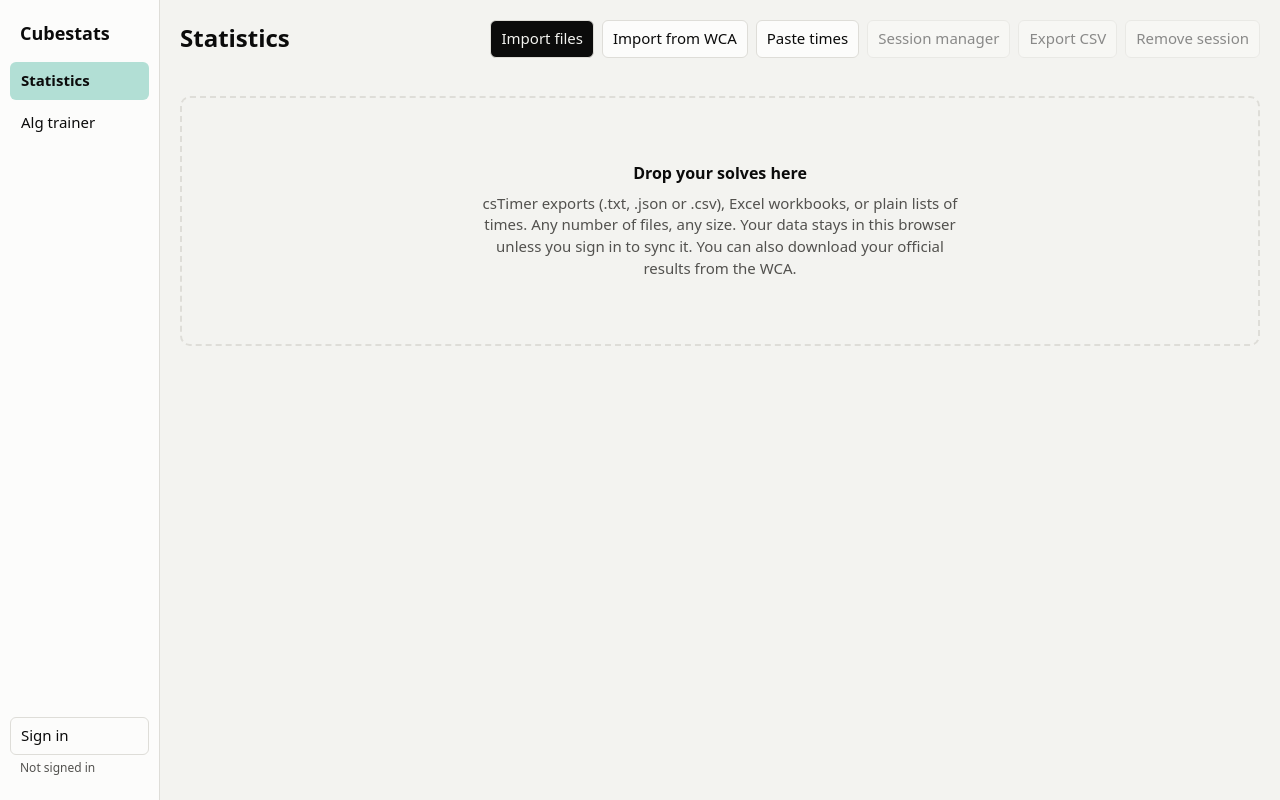
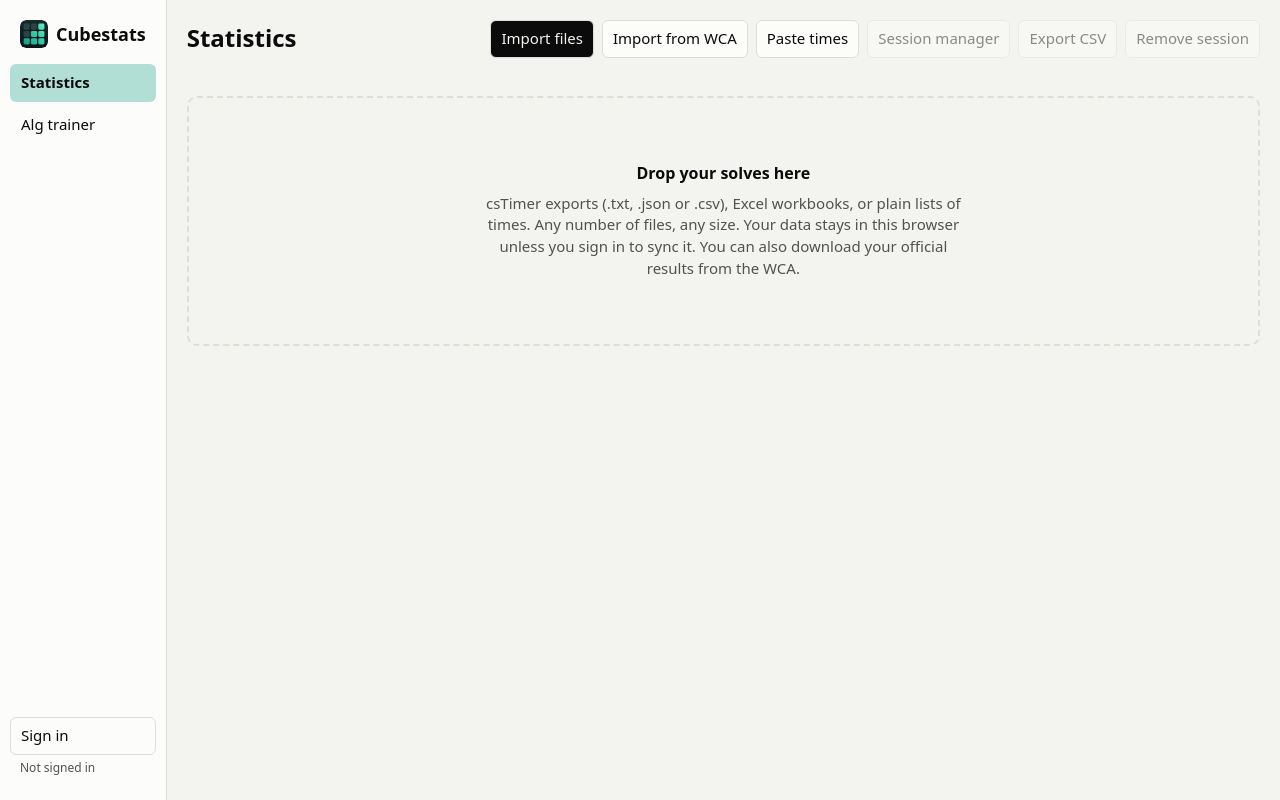
Before and after one commit to JD862/Cubestats, a website: page index.html in a window 1280 px wide. Drawn offline with Linux system fonts and the light colour scheme; no server answers.

Commit message:
Add a site icon
Co-Authored-By: Claude Opus 5.5 <noreply@anthropic.com>

```diff
--- a/index.html
+++ b/index.html
@@ -3,10 +3,11 @@
 <head>
 <meta charset="utf-8"><meta name="viewport" content="width=device-width,initial-scale=1">
 <title>Cubestats</title><link rel="stylesheet" href="style.css">
+<link rel="icon" href="icon.svg" type="image/svg+xml"><link rel="apple-touch-icon" href="apple-touch-icon.png"><meta name="theme-color" content="#0b1518">
 </head>
 <body>
 <nav id="sidebar" aria-label="Programs">
-  <strong>Cubestats</strong>
+  <strong><img src="icon.svg" alt="" width="28" height="28">Cubestats</strong>
   <button type="button" id="nav-stats">Statistics</button>
   <button type="button" id="nav-trainer">Alg trainer</button>
   <div id="syncbox"><button type="button" id="signin">Sign in</button><span id="syncstate" role="status"></span></div>
--- a/style.css
+++ b/style.css
@@ -121,3 +121,5 @@ button.alg:hover{text-decoration:underline}
 #algpickbox{text-align:left;margin-bottom:14px}
 #algpick{width:100%;font:15px ui-monospace,Consolas,monospace}
 .algbody .primary:disabled{opacity:.45}
+#sidebar strong{display:flex;align-items:center;gap:8px}
+#sidebar strong img{flex:none;border-radius:6px}
```
Also changed, not shown: apple-touch-icon.png (added), icon-512.png (added), icon.svg (added).
